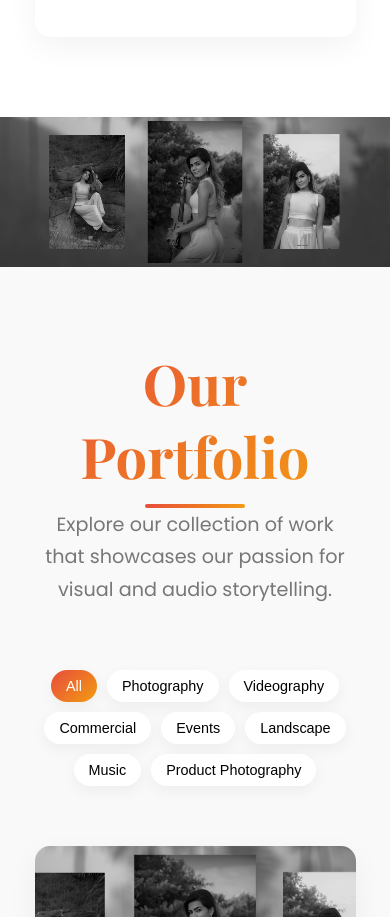
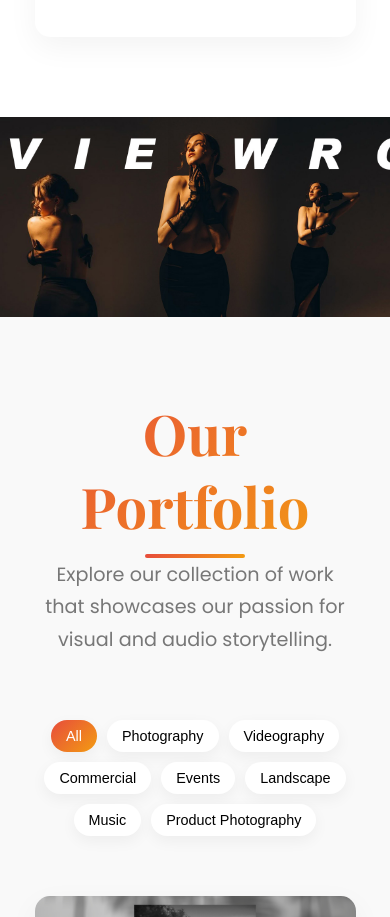
Before and after one commit to viewroplus/VIEWRO, a plain HTML site: page index.html in a window 390 px wide. Shown: the part 6212-7129 px from the top of the page. Drawn offline with nearby package versions, Linux system fonts and the light colour scheme.

Commit message:
Updatte cower

```diff
--- a/index.html
+++ b/index.html
@@ -1373,7 +1373,7 @@
 @media screen and (min-width: 769px) {
     .collimage img {
         width: auto;          /* keep original width */
-        max-width: 10%;      /* but not overflow */
+        max-width: 100%;      /* but not overflow */
         height: auto;         /* keep proportions */
         object-fit: contain;  /* full image visible */
     }
@@ -1383,7 +1383,7 @@
 @media screen and (max-width: 768px) {
     .collimage img {
         width: 100%;
-        height: 150px;        /* limit height */
+        height: 200px;        /* limit height */
         object-fit: cover;    /* fill + crop */
     }
 }
@@ -1845,7 +1845,7 @@
  <!-- Coll Image Section -->
 <section id="collimage-section">
     <div class="collimage">
-        <img src="image/banner.jpg" alt="Cover Image">
+        <img src="image/banner000.jpg" alt="Cover Image">
     </div>
 </section>
 
```
Also changed, not shown: image/banner000.jpg (added).
